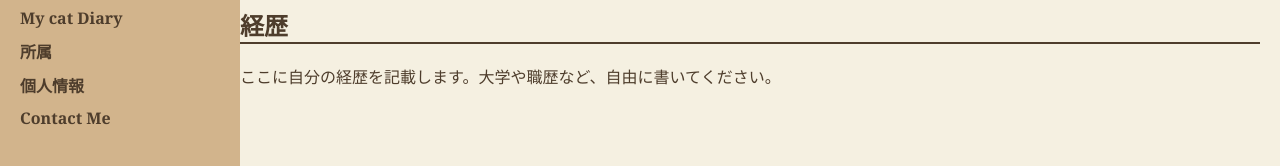
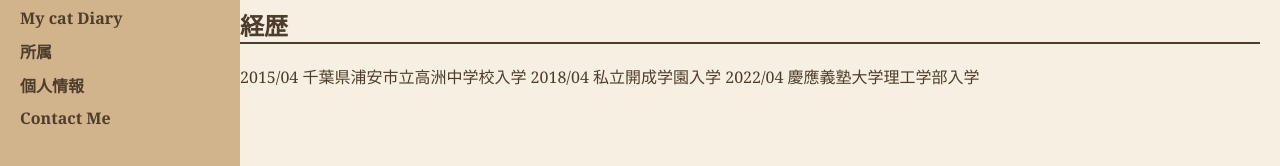
Before and after one commit to hayashi4545/hello, a plain HTML site: page index.html in a window 1280 px wide. Shown: the part 412-578 px from the top of the page. Drawn offline with Linux system fonts and the light colour scheme.

Commit message:
Update index.html

```diff
--- a/index.html
+++ b/index.html
@@ -137,7 +137,9 @@
     <section id="about">
       <img src="your_image_about.jpg" alt="経歴画像" class="sticky-img" />
       <h2>経歴</h2>
-      <p>ここに自分の経歴を記載します。大学や職歴など、自由に書いてください。</p>
+      <p>2015/04  千葉県浦安市立高洲中学校入学
+         2018/04  私立開成学園入学
+         2022/04  慶應義塾大学理工学部入学</p>
     </section>
 
     <section id="cat-diary">
```
